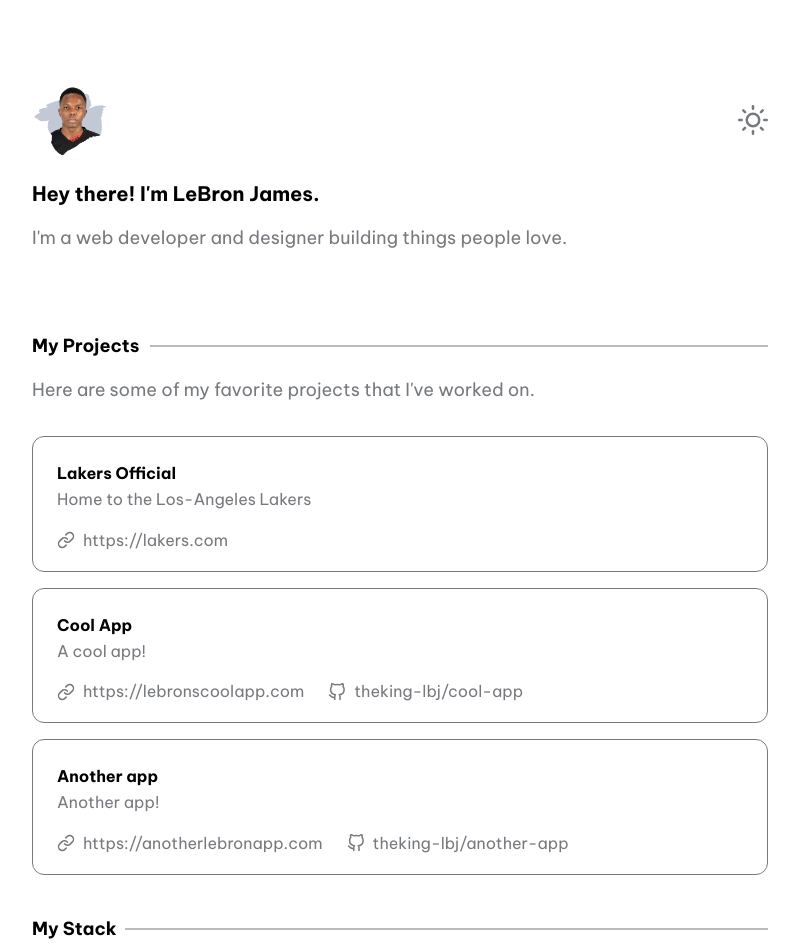
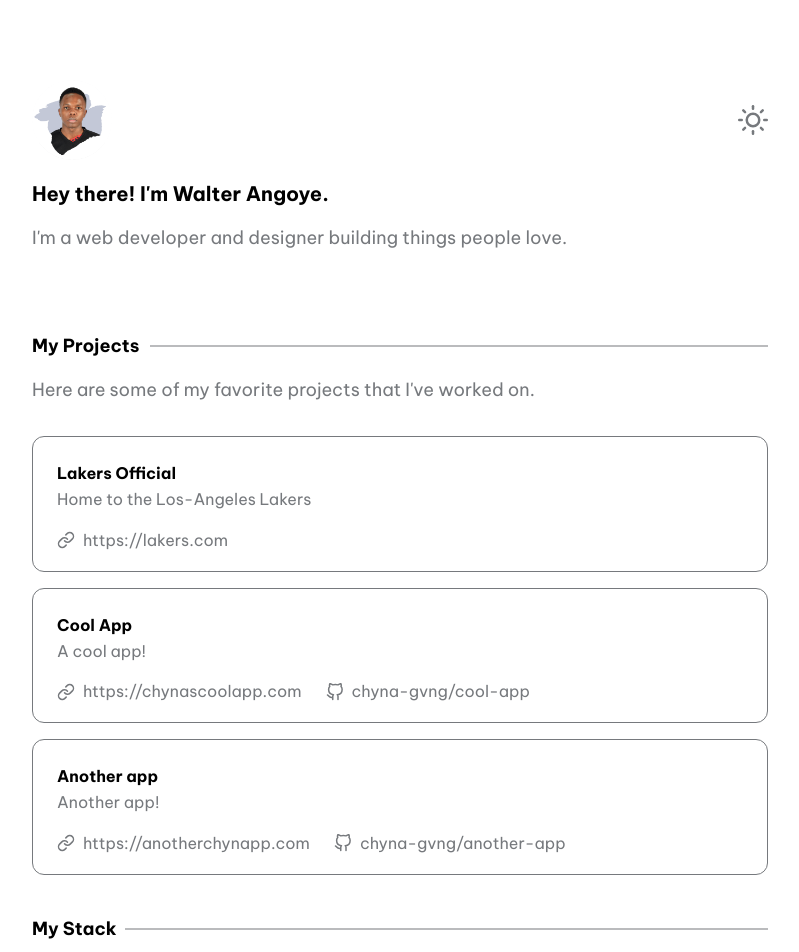
Before and after one commit to chyna-gvng/my-portfolio, a Next.js app: page / in a window 1280 px wide. Shown: the top 952 px of the page, without its empty margins (240-1039 px from the left). Built offline with nearby package versions, Linux system fonts and the light colour scheme.

Commit message:
first commit

```diff
--- a/data/config.js
+++ b/data/config.js
@@ -1,10 +1,10 @@
 export const meta = {
-  title: 'LeBron James - Web Developer and Designer',
-  description: 'Hey, I\'m LeBron. I\'m a web developer and designer building things people love.'
+  title: 'Home | Walter',
+  description: 'Hey, I\'m Walter. I\'m a web developer and designer building things people love.'
 }
 
 export const hero = {
-  title: "Hey there! I'm LeBron James.",
+  title: "Hey there! I'm Walter Angoye.",
   desc: "I'm a web developer and designer building things people love."
 };
 
@@ -21,14 +21,14 @@ export const projects = {
     {
       title: 'Cool App',
       description: 'A cool app!',
-      link: 'https://lebronscoolapp.com',
-      github: 'theking-lbj/cool-app'
+      link: 'https://chynascoolapp.com',
+      github: 'chyna-gvng/cool-app'
     },
     {
       title: 'Another app',
       description: 'Another app!',
-      link: 'https://anotherlebronapp.com',
-      github: 'theking-lbj/another-app'
+      link: 'https://anotherchynapp.com',
+      github: 'chyna-gvng/another-app'
     }
   ]
 };
@@ -50,8 +50,8 @@ export const stack = {
 
 export const contact = {
   title: 'Contact Me',
-  email: 'lebron@gmail.com',
-  github: 'theking-lbj',
-  dribbble: 'theking-lbj',
-  linkedin: 'theking-lbj'
+  email: 'angoyewally@gmail.com',
+  github: 'chyna-gvng',
+  dribbble: 'chyna-gvng',
+  linkedin: 'chyna-gvng'
 };
```
